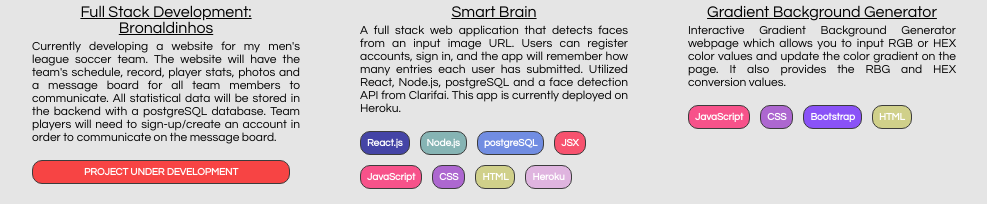
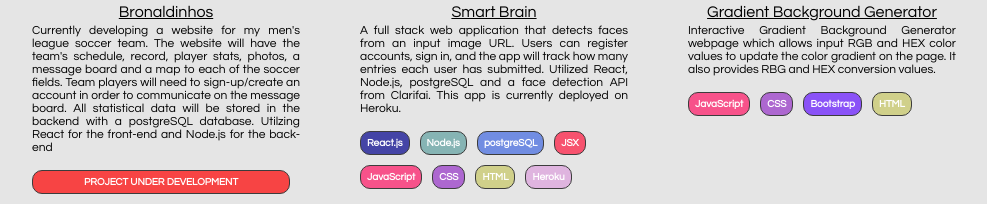
Before and after one commit to mbertucc21/my-professional-website, a plain HTML site: page index.html in a window 1280 px wide. Shown: the part 1470-1674 px from the top of the page, without its empty margins (146-1133 px from the left). Drawn offline with Linux system fonts and the light colour scheme.

Commit message:
minor updates

```diff
--- a/index.html
+++ b/index.html
@@ -23,7 +23,7 @@
     <div class="home-bg">
       <div class="home">
         <div class="home-left">
-          <img src="imgs/profile-pic.JPG" alt="profile photo" class="img-profile-pic">
+          <img src="imgs/profile-pic.jpg" alt="profile photo" class="img-profile-pic">
           <div class="icons">
             <a href="https://www.linkedin.com/in/mbertucci/"><img src="imgs/linkedin.JPG" alt="linkedin" class="in-img-about"></i></a>
             <a href="https://github.com/mbertucc21"><img src="imgs/github.JPG" alt="github" class="git-img-about"></i></a>
@@ -82,7 +82,7 @@
         <br />
         <!-- Frameworks -->
         <div class="skill-types">
-          <u><strong>Dependencies, Framesworks and Platforms</strong></u>
+          <u><strong>Libraries, Framesworks and Platforms</strong></u>
         </div>
         <div class="skills-list">
           <div class="skill-box" style="background-color: #7B68EE;">React.js</div>
@@ -129,20 +129,21 @@
           <div class="img-box">
             <a href="https://mbertucc21.github.io/">
             <img class="project-img" src="imgs/bronaldinhos-img.jpg" alt="Bronaldinhos">
-            <p class="project-title"><u>Full Stack Development:<br>Bronaldinhos</u></p>
+            <p class="project-title"><u>Bronaldinhos</u></p>
             <p class="project-desc">Currently developing a website for my men's league soccer
-              team.  The website will have the team's schedule, record, player stats, photos and a message board for all team members
-              to communicate.  All statistical data will be stored in the backend with a postgreSQL database.  Team players will need to
-              sign-up/create an account in order to communicate on the message board.<p>
+              team.  The website will have the team's schedule, record, player stats, photos, a message board and a map to each of
+              the soccer fields.  Team players will need to sign-up/create an account in order to communicate on the message board.
+              All statistical data will be stored in the backend with a postgreSQL database.  Utilzing React for the front-end and
+              Node.js for the back-end<p>
             </a>
             <div class="project-skills-box" style="background-color: rgba(255, 0, 0, 0.7);">PROJECT UNDER DEVELOPMENT</div>
           </div>
           <div class="img-box">
             <a href="https://my-smart-brains-app.herokuapp.com/">
-            <img class="project-img" src="imgs/smartbrains.jpg" alt="smartbrains">
+            <img class="project-img" src="imgs/smartbrains.JPG" alt="smartbrains">
             <p class="project-title"><u>Smart Brain</u></p>
             <p class="project-desc">A full stack web application that detects faces from an input image URL.  Users can register accounts,
-              sign in, and the app will remember how many entries each user has submitted.  Utilized React, Node.js, postgreSQL and a face
+              sign in, and the app will track how many entries each user has submitted.  Utilized React, Node.js, postgreSQL and a face
               detection API from Clarifai.  This app is currently deployed on Heroku.<p>
             </a>
             <div class="project-skills">
@@ -160,8 +161,8 @@
             <a href="./gradient-files/gradient-background-generator.html">
             <img class="project-img" src="imgs/gradient-bkg-gen.jpg" alt="Bronaldinhos">
             <p class="project-title"><u>Gradient Background Generator</u></p>
-            <p class="project-desc">Interactive Gradient Background Generator webpage which allows you to input RGB or HEX color values and update
-            the color gradient on the page.  It also provides the RBG and HEX conversion values.<p>
+            <p class="project-desc">Interactive Gradient Background Generator webpage which allows input RGB and HEX color values to update
+            the color gradient on the page.  It also provides RBG and HEX conversion values.<p>
             </a>
             <div class="project-skills">
               <div class="project-skills-box" style="background-color: rgba(255, 20, 100, 0.7);">JavaScript</div>
```
Also changed, not shown: imgs/bronaldinhos-img.jpg, 1 other file.
